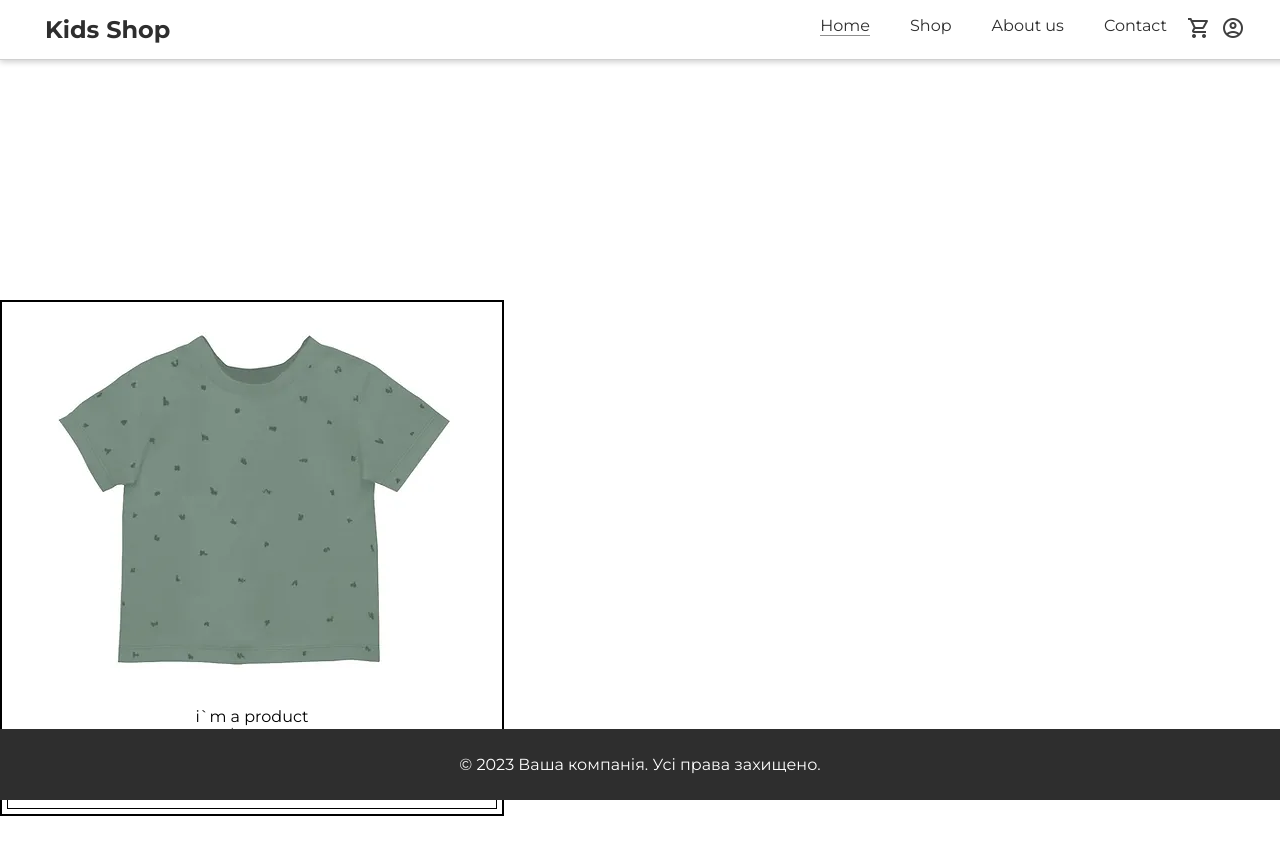
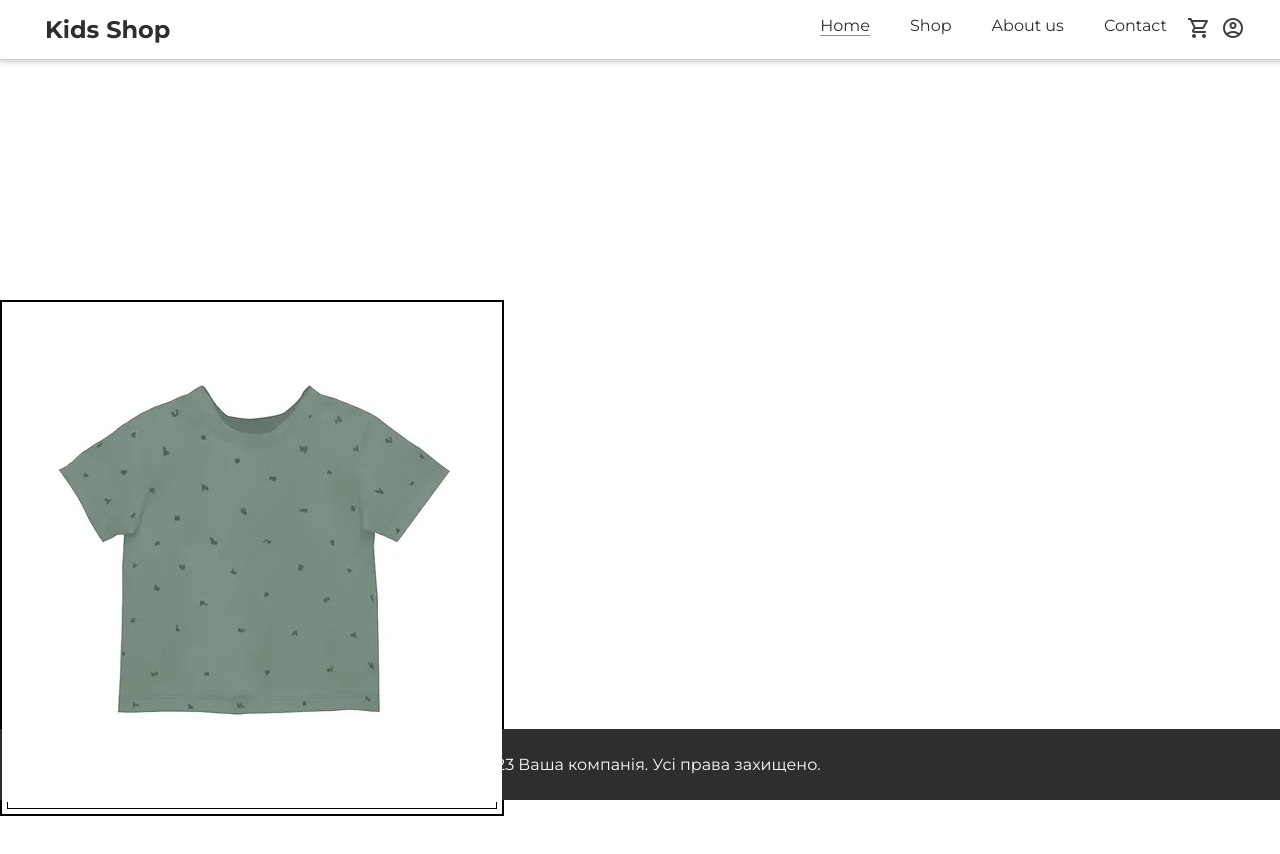
Before and after one commit to maksymskvr1324/Shop_kids, a React (Create React App) app: page / in a window 1280 px wide. Shown: the top 854 px of the page. Built offline with nearby package versions, Linux system fonts and the light colour scheme.

Commit message:
edit card

```diff
--- a/src/App.tsx
+++ b/src/App.tsx
@@ -1,7 +1,7 @@
 import React from 'react';
 import {Navbar} from './components/Navbar';
 import {Footer} from './components/footer';
-import { Card } from './components/productCard';
+import {Card} from './components/productCard';
 // import {card_1.webp} from './img';
 
 
@@ -12,6 +12,7 @@ function App() {
   return (
     <div>
       <Navbar />
+
         <Card/>
       <Footer/>
     </div>
--- a/src/components/productCard.tsx
+++ b/src/components/productCard.tsx
@@ -9,7 +9,7 @@ export function Card(){
                         <img src={require('./img/card_1.webp')} alt="" className="card-img" />
                     </div>
                     <div className="card-content">
-                        <div className="cadr-name">i`m a product</div>
+                        <div className="cadr-name">i`m a productt</div>
                         <div className="card-price">$19.00</div>
                         <div className="card-button">Add to cart</div>
                     </div>
--- a/src/css/card.css
+++ b/src/css/card.css
@@ -15,15 +15,7 @@
     /* width: 100%;  */
 }
 
-.card-img{
-    z-index: 0;
-    position: absolute;
-    top: 0;
-    left: 0;
-    width: 100%;
-    height: 100%;
-    object-fit: cover;
-}
+
 
 .card-content{
     /* max-width: 500px; */
```
